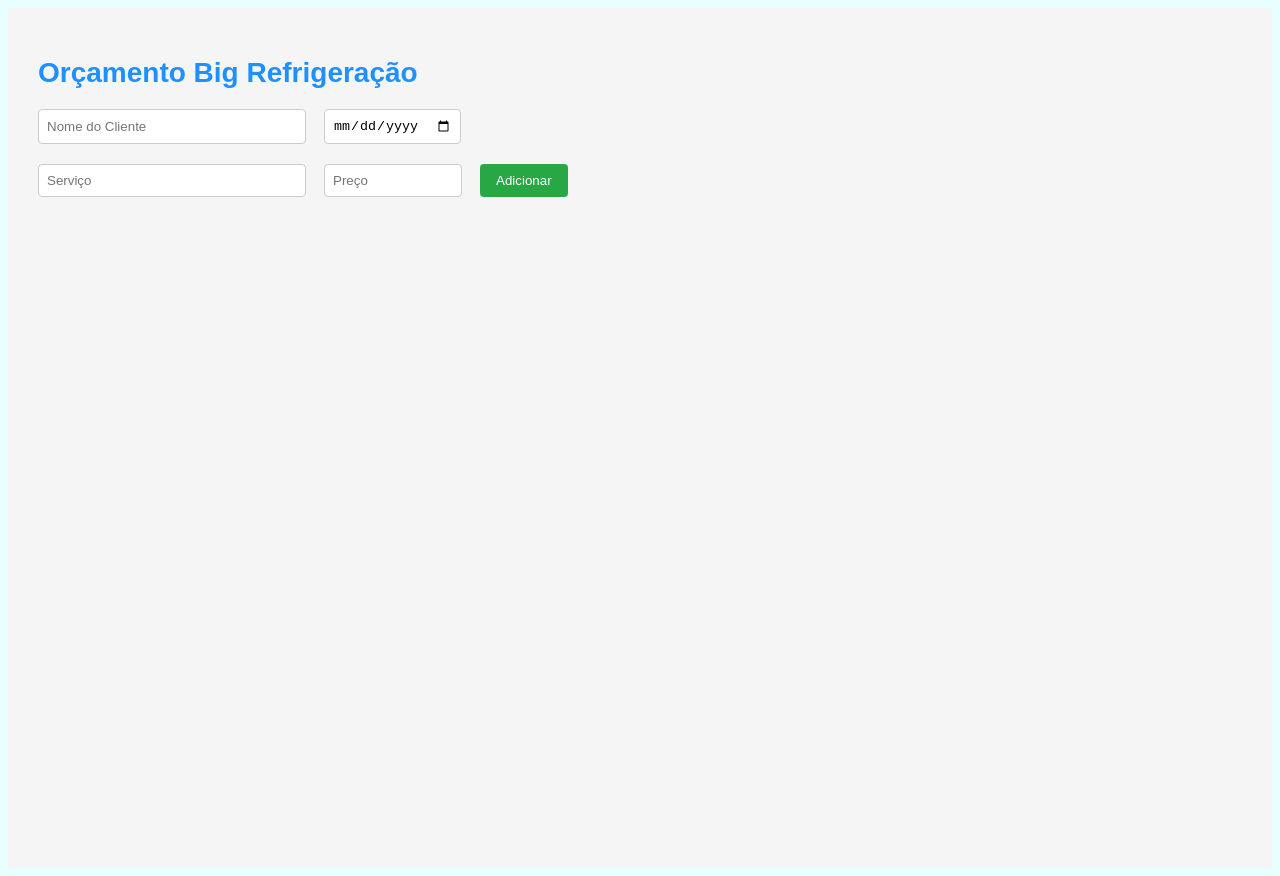
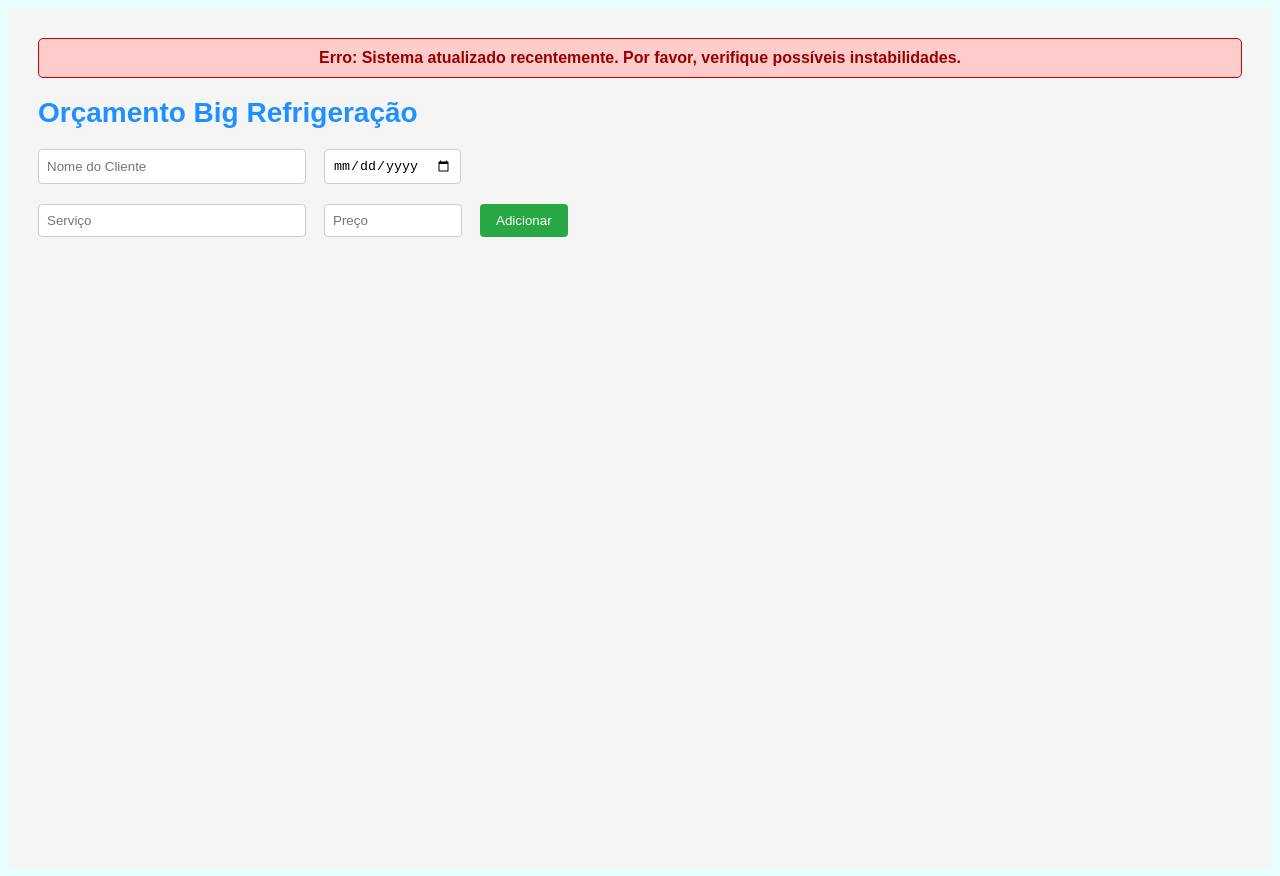
Before and after one commit to Geremiasrds/jamile-orcamentos, a React (Create React App) app: page / in a window 1280 px wide. Built offline with nearby package versions, Linux system fonts and the light colour scheme.

Commit message:
novidade

```diff
--- a/src/App.js
+++ b/src/App.js
@@ -13,8 +13,10 @@ function App() {
   const [servico, setServico] = useState("");
   const [preco, setPreco] = useState("");
   const [servicos, setServicos] = useState([]);
+  const [orcamentoFinalizado, setOrcamentoFinalizado] = useState(false);
 
-  const [orcamentoFinalizado, setOrcamentoFinalizado] = useState(false);
+  // Mensagem de erro (só para exibir no topo)
+  const [mensagemErro, setMensagemErro] = useState("Erro: Sistema atualizado recentemente. Por favor, verifique possíveis instabilidades.");
 
   const adicionarServico = () => {
     if (servico && preco) {
@@ -48,6 +50,22 @@ function App() {
 
   return (
     <div style={estilos.container}>
+      {/* Alerta de erro no topo */}
+      {mensagemErro && (
+        <div style={{
+          backgroundColor: "#ffcccc",
+          color: "#990000",
+          padding: "10px",
+          border: "1px solid #cc0000",
+          borderRadius: 5,
+          marginBottom: 15,
+          textAlign: "center",
+          fontWeight: "bold"
+        }}>
+          {mensagemErro}
+        </div>
+      )}
+
       <h1 style={estilos.titulo}>Orçamento Big Refrigeração</h1>
 
       <div style={estilos.inputLinha}>
@@ -96,7 +114,6 @@ function App() {
       </ul>
 
       {servicos.length > 0 && (
-        <>
         <Button
           onClick={finalizarOrcamento}
           color="#dc3545"
@@ -104,7 +121,6 @@ function App() {
         >
           Finalizar Orçamento
         </Button>
-        </>
       )}
 
       {orcamentoFinalizado && (
```
Lines whose indentation alone changed are shown as unchanged.
